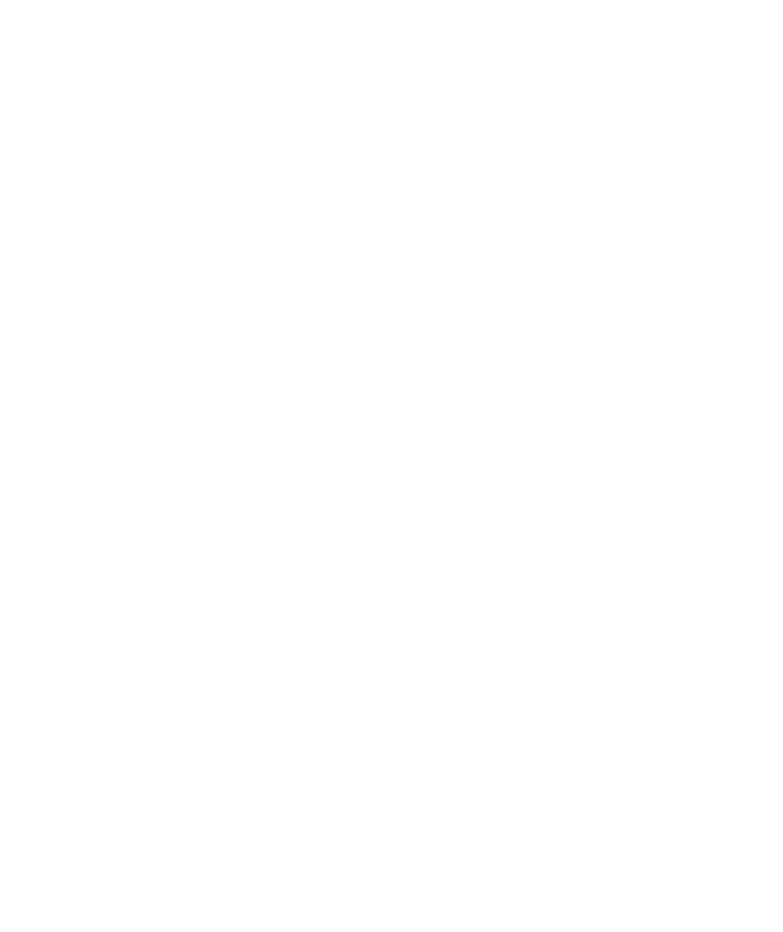
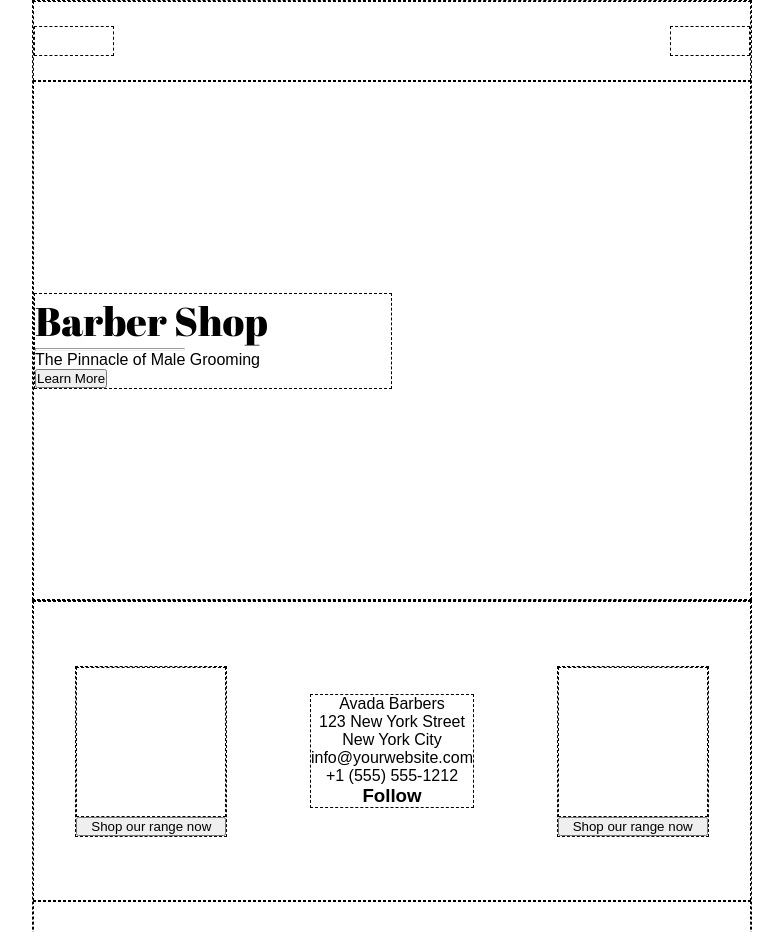
Before and after one commit to danielecolaci/proj-html-vuejs, a Vue app: page / in a window 1280 px wide. Shown: the top 932 px of the page, without its empty margins (248-1031 px from the left). Before the commit the page ends 800 px from the top, so only its background shows below. Built offline with nearby package versions, Linux system fonts and the light colour scheme.

Commit message:
Set Header and Footer structure

```diff
--- a/src/assets/style.css
+++ b/src/assets/style.css
@@ -12,12 +12,110 @@
     box-sizing: border-box;
 }
 
-.serif-font {
+body {
+    font-family: Arial, Helvetica, sans-serif;
+}
+
+/* Utilities */
+
+.serif {
     font-family: "Abril Fatface", serif;
     font-weight: 400;
     font-style: normal;
 }
 
-body {
-    font-family: Arial, Helvetica, sans-serif;
+.flex {
+    display: flex;
 }
+
+.center {
+    position: relative;
+    top: 50%;
+    left: 50%;
+    transform: translate(-50%, -50%);
+    text-align: center;
+}
+
+.container {
+    width: 720px;
+    height: 100%;
+    margin: 0 auto;
+}
+
+/* Debug */
+
+.debug {
+    border: 1px dashed black;
+}
+
+header {
+    height: 600px;
+    width: 100%;
+
+    nav {
+        height: 80px;
+        width: 100%;
+        justify-content: space-between;
+        align-items: center;
+
+        .logo,
+        .icon {
+            height: 30px;
+            width: 80px;
+        }
+
+    }
+
+    .jumbotron {
+        height: 520px;
+        align-items: center;
+
+        section {
+            width: 50%;
+
+            hr {
+                width: 150px;
+                height: 3px;
+                color: var(--primary-color);
+            }
+        }
+
+    }
+
+
+}
+
+h1 {
+    font-size: 40px;
+}
+
+footer {
+    height: 380px;
+
+    .nav {
+        height: 300px;
+        width: 100%;
+        justify-content: space-around;
+        align-items: center;
+    }
+
+    .copyright {
+        height: 80px;
+        width: 100%;
+    }
+
+}
+
+.product,
+.contacts {
+    flex-direction: column;
+}
+
+.image {
+    width: 150px;
+    height: 150px;
+}
+
+.contacts {
+    text-align: center;
+}
--- a/src/components/Footer.vue
+++ b/src/components/Footer.vue
@@ -10,7 +10,27 @@
 </script>
 
 <template>
-
+<footer>
+    <div class="container debug">
+        <div class="nav debug flex">
+            <div class="product flex debug">
+                <div class="image debug"></div>
+                <button>Shop our range now</button>
+            </div>
+            <div class="contacts flex debug">
+                <p>Avada Barbers<br>123 New York Street<br>New York City<br>info@yourwebsite.com<br>+1 (555) 555-1212</p>
+            <h3>Follow <i class="fa fa-user" aria-hidden="true"></i></h3>
+            </div>
+            <div class="product flex debug">
+                <div class="image debug"></div>
+                <button>Shop our range now</button>
+            </div>
+        </div>
+        <div class="copyright debug">
+            <p class="center">&copy; Copyright 2024 | Avada Theme by Daniele Colaci | All Rights Reserved | Powered by Boolean</p>
+        </div>
+    </div>
+</footer>
 </template>
 
 <style scoped></style>
--- a/src/components/Header.vue
+++ b/src/components/Header.vue
@@ -10,7 +10,22 @@
 </script>
 
 <template>
-
+    <header>
+        <div class="debug container">
+            <nav class="debug flex">
+                <div class="debug logo"></div>
+                <div class="debug icon"></div>
+            </nav>
+            <div class=" debug jumbotron flex">
+                <section class="debug">
+                    <h1 class="serif">Barber Shop</h1>
+                    <hr>
+                    <p>The Pinnacle of Male Grooming</p>
+                    <button>Learn More</button>
+                </section>
+            </div>
+        </div>
+    </header>
 </template>
 
 <style scoped></style>
```
